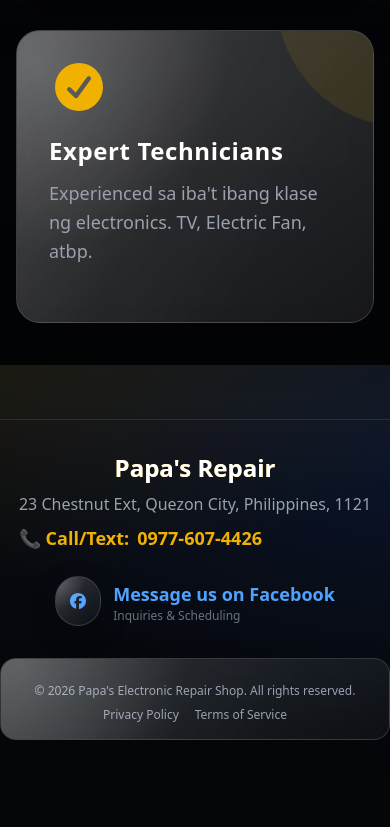
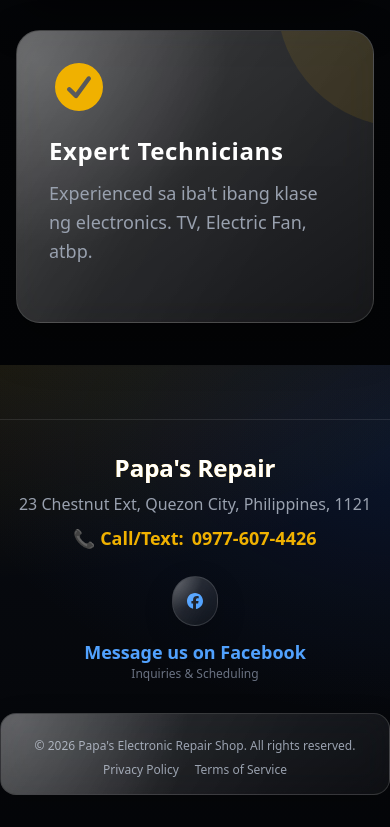
Before and after one commit to xyrusL/papasite, a Next.js app: page / in a window 390 px wide. Shown: the part 5543-6370 px from the top of the page. Before the commit the page ends 6315 px from the top, so only its background shows below. Built offline with nearby package versions, Linux system fonts and the light colour scheme.

Commit message:
chore(footer): apply latest footer component updates

```diff
--- a/app/components/Footer.tsx
+++ b/app/components/Footer.tsx
@@ -18,7 +18,7 @@ export default function Footer() {
                         <h3 className="text-white font-display font-bold text-2xl mb-2 text-transparent bg-clip-text bg-gradient-to-r from-yellow-400 to-yellow-600">Papa&apos;s Repair</h3>
                         <div className="space-y-1 text-base text-gray-400">
                             <p>23 Chestnut Ext, Quezon City, Philippines, 1121</p>
-                            <div className="flex items-center gap-2 text-yellow-500 font-bold text-lg mt-2">
+                            <div className="flex flex-wrap items-center justify-center md:justify-start gap-2 text-yellow-500 font-bold text-lg mt-2">
                                 <span>📞 Call/Text:</span>
                                 <span>0977-607-4426</span>
                             </div>
@@ -36,12 +36,12 @@ export default function Footer() {
                             href="https://www.facebook.com/papaelectronicrepair"
                             target="_blank"
                             rel="noopener noreferrer"
-                            className="glass-focus group flex items-center gap-3 text-blue-400 hover:text-blue-300 transition"
+                            className="glass-focus group flex flex-col sm:flex-row items-center gap-3 text-blue-400 hover:text-blue-300 transition text-center sm:text-left"
                         >
                             <div className="glass-surface glass-surface-soft p-3 rounded-full group-hover:bg-blue-600/20 transition duration-300">
                                 <FontAwesomeIcon icon={faFacebook} className="h-6 w-6 group-hover:scale-110 transition duration-300 transform" />
                             </div>
-                            <div className="text-left">
+                            <div className="text-center sm:text-left">
                                 <span className="font-bold text-lg block">Message us on Facebook</span>
                                 <p className="text-xs text-gray-500 max-w-xs leading-tight">
                                     Inquiries & Scheduling
@@ -54,7 +54,7 @@ export default function Footer() {
             </div>
 
             <motion.div
-                className="glass-surface glass-surface-soft mt-8 pt-6 pb-4 border-t border-white/10 rounded-2xl flex flex-col sm:flex-row justify-between items-center text-xs text-gray-400 max-w-5xl mx-auto px-4 sm:px-6 lg:px-8"
+                className="footer-bar glass-surface glass-surface-soft mt-8 pt-6 pb-4 border-t border-white/10 rounded-2xl flex flex-col sm:flex-row justify-between items-center text-xs text-gray-400 max-w-5xl mx-auto px-4 sm:px-6 lg:px-8"
                 initial={{ opacity: 0 }}
                 whileInView={{ opacity: 1 }}
                 viewport={{ once: true }}
@@ -62,7 +62,7 @@ export default function Footer() {
                 <div className="mb-2 sm:mb-0">
                     &copy; {new Date().getFullYear()} Papa&apos;s Electronic Repair Shop. All rights reserved.
                 </div>
-                <div className="flex gap-4">
+                <div className="flex flex-wrap justify-center gap-4">
                     <a href="/privacy" className="hover:text-yellow-500 transition">Privacy Policy</a>
                     <a href="/terms" className="hover:text-yellow-500 transition">Terms of Service</a>
                 </div>
```
